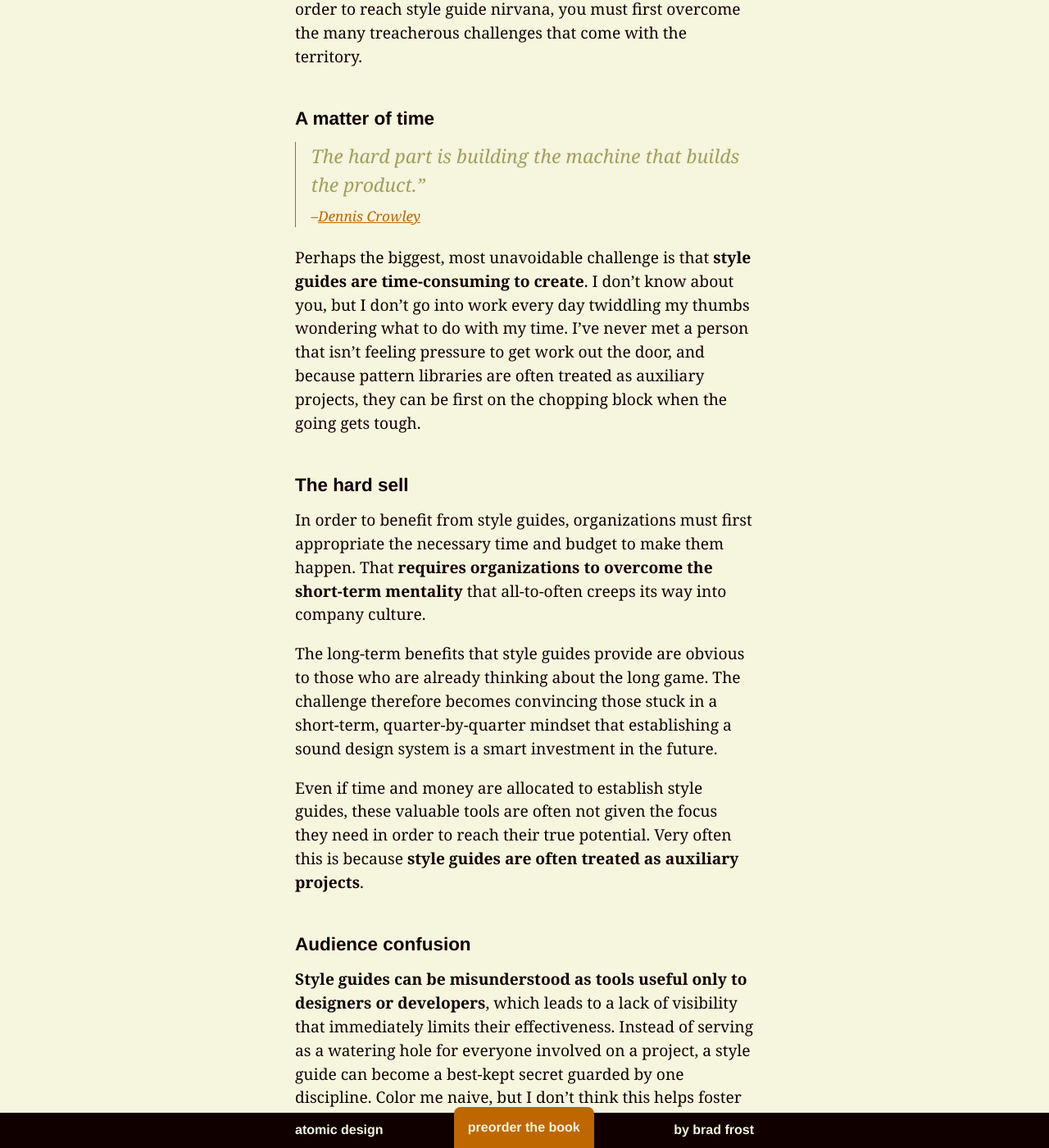
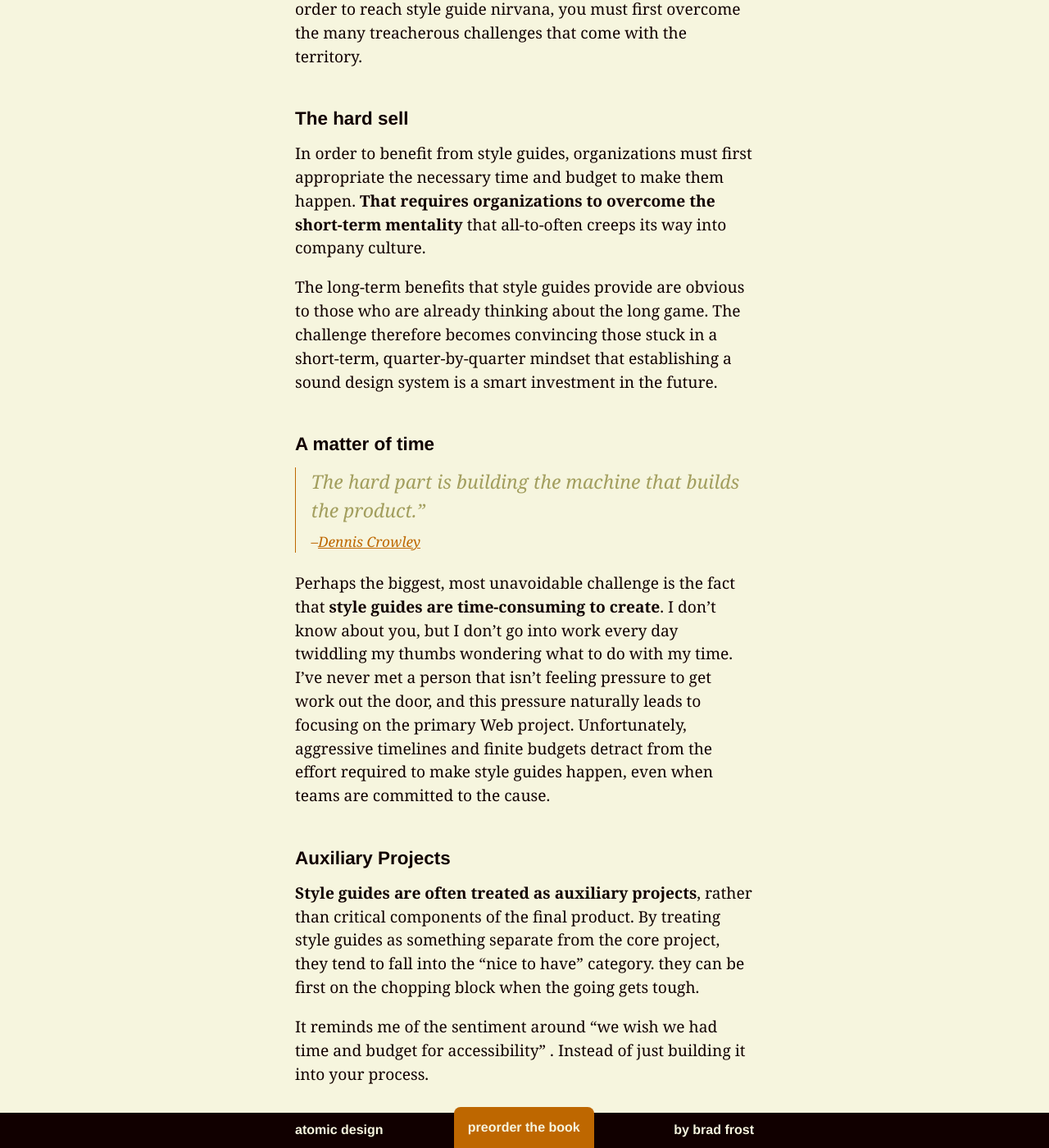
Before and after one commit to bradfrost/atomic-design, a Jekyll site: the page built from chapter-1.md, in a window 1280 px wide and 1400 px high, scrolled down 29420 px. Shown: the whole window at 82% size. Built offline with Jekyll 4.4.1, drawn with Linux system fonts in a browser that asks for light colours; some of the changed text lies outside the part shown.

Commit message:
Chapter 1 draft

```diff
--- a/chapter-1.md
+++ b/chapter-1.md
@@ -307,35 +307,43 @@ Better yet, even if you were to undertake a major redesign you'll find that many
 ## Style guide challenges
 By now the benefits of creating design systems should be abundantly clear, and hopefully visions of sugar plums and beautiful style guides are dancing through your head. But in order to reach style guide nirvana, you must first overcome the many treacherous challenges that come with the territory.
 
+### The hard sell
+In order to benefit from style guides, organizations must first appropriate the necessary time and budget to make them happen. **That requires organizations to overcome the short-term mentality** that all-to-often creeps its way into company culture.
+
+The long-term benefits that style guides provide are obvious to those who are already thinking about the long game. The challenge therefore becomes convincing those stuck in a short-term, quarter-by-quarter mindset that establishing a sound design system is a smart investment in the future.
+
 ### A matter of time
 > The hard part is building the machine that builds the product.” <cite>[Dennis Crowley](http://techcrunch.com/2011/03/03/founder-stories-foursquare-crowley-machine/) </cite>
 
-Perhaps the biggest, most unavoidable challenge is that **style guides are time-consuming to create**. I don't know about you, but I don't go into work every day twiddling my thumbs wondering what to do with my time. I've never met a person that isn't feeling pressure to get work out the door, and because pattern libraries are often treated as auxiliary projects, they can be first on the chopping block when the going gets tough.
+Perhaps the biggest, most unavoidable challenge is the fact that **style guides are time-consuming to create**. I don't know about you, but I don't go into work every day twiddling my thumbs wondering what to do with my time. I've never met a person that isn't feeling pressure to get work out the door, and this pressure naturally leads to focusing on the primary Web project. Unfortunately, aggressive timelines and finite budgets detract from the effort required to make style guides happen, even when teams are committed to the cause.
 
-### The hard sell
-In order to benefit from style guides, organizations must first appropriate the necessary time and budget to make them happen. That **requires organizations to overcome the short-term mentality** that all-to-often creeps its way into company culture.
+### Auxiliary Projects
+**Style guides are often treated as auxiliary projects**, rather than critical components of the final product. By treating style guides as something separate from the core project, they tend to fall into the "nice to have" category. they can be first on the chopping block when the going gets tough.
 
-The long-term benefits that style guides provide are obvious to those who are already thinking about the long game. The challenge therefore becomes convincing those stuck in a short-term, quarter-by-quarter mindset that establishing a sound design system is a smart investment in the future.
-
-Even if time and money are allocated to establish style guides, these valuable tools are often not given the focus they need in order to reach their true potential. Very often this is because **style guides are often treated as auxiliary projects**.
-
-### Audience confusion
-**Style guides can be misunderstood as tools useful only to designers or developers**, which leads to a lack of visibility that immediately limits their effectiveness. Instead of serving as a watering hole for everyone involved on a project, a style guide can become a best-kept secret guarded by one discipline. Color me naive, but I don't think this helps foster a culture of collaboration.
-
-Without thinking of broader audiences, a style guide may come across as too vague or too technical, which can intimidate other disciplines and lead them to believe the resource isn’t for them.
+It reminds me of the sentiment around "we wish we had time and budget for accessibility" . Instead of just building it into your process.
 
 ### Maintenance and Governance
+Even if time and money are allocated to establish style guides, these valuable tools are often not given the focus they need in order to reach their true potential.
+
 **Maintenance and governance strategy is critical to style guides' success**. Style guides will be thrown in the trash (right beside all those PSDs and wireframes) and abandoned without a proper strategy in place for who will manage, maintain, and enforce them.
 
 We'll dive into how to create maintainable style guides in Chapter 4.
 
+### Audience confusion
+**Style guides can be misunderstood as tools useful only to designers or developers**, which leads to a lack of visibility that immediately limits their effectiveness. Instead of serving as a watering hole for everyone involved in a project, a style guide can become a best-kept secret guarded by one discipline. Color me naive, but I don't think this helps foster a culture of collaboration.
+
+Without thinking of broader audiences, style guides may come across as too vague or too technical, which can intimidate other disciplines and lead them to believe these resources aren't for them.
+
 ### Style guide structure
-A style guide's design and structure very much affects its usefulness.
+In order for style guides to be useful resources for everyone in an organization, they should clearly convey what they are and why they matter. Style guides should be attractive, inviting, visible, clear, and easy to use. As mentioned above, they should be aware that other folks
 
-In case you haven't heard, design matters. In order for a style guide to be a useful resource to everyone in an organization, it should clearly convey what it is and why it matters. A style guide should be attractive, inviting, visible, clear, and easy to use.
+Also, a style guide's home very much affects its usefulness.
+
 
 ### Lack of context
-Context is key to an understanding of  Often times pattern library too abstract. devoid of context.
+Context is key to an understanding of a design system. However most pattern libraries out there in the wild don't provide any hints as to when, how, and where these components get used. Often times pattern library too abstract.
+
+Devoid of context. if you were to make a change to your "accordion" pattern, what pages of the app would be affected?
 
 ### Lacking a methodology
 As much as I adore the many style guides out there [in the wild](http://styleguides.io/examples.html), I'm frustrated by a lack of structure to many of them. While it's fantastic teams are thinking  Spray of modules
```
